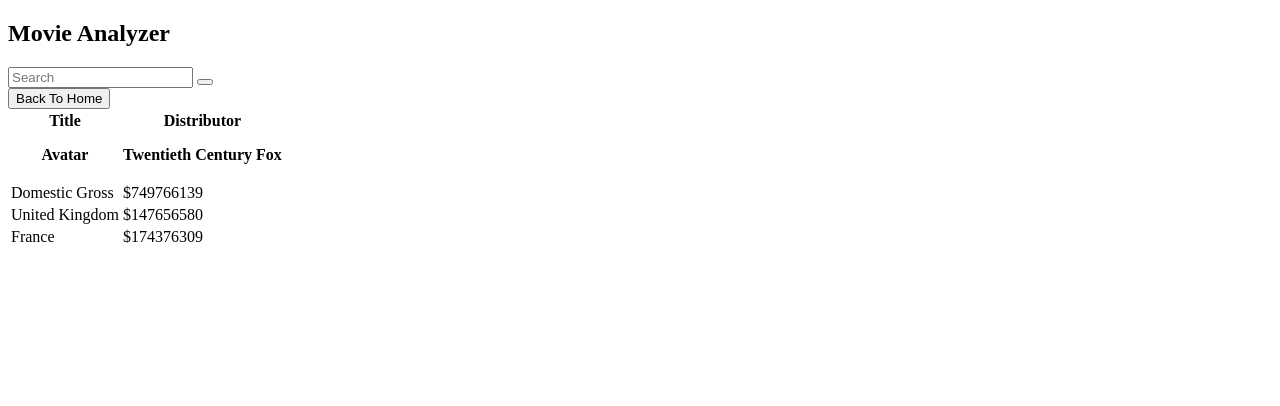
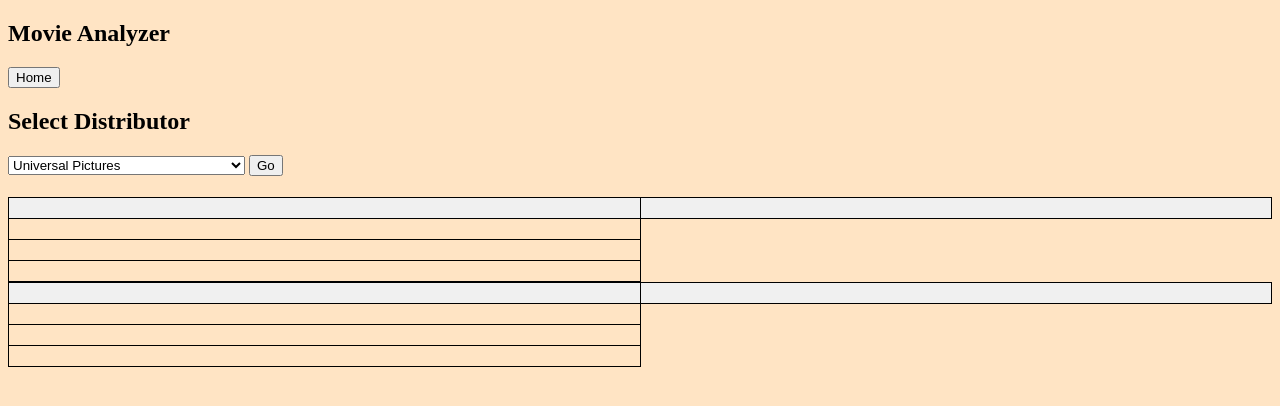
Before and after one commit to Melekai1/Movie-Analyzer, a Flask app: template movie-analyzer/templates/distributor.html in a window 1280 px wide. Shown: the top 406 px of the page. Run offline with Flask 3, Linux system fonts and the light colour scheme; the template is opened without the code that fills it, so the values that code supplies are empty.

Commit message:
Starting on Distributor Page

```diff
--- /dev/null
+++ b/movie-analyzer/static/distributor.css
@@ -0,0 +1,18 @@
+body {
+    background-color: bisque;
+}
+
+table {
+    width: 100%;
+    border-collapse: collapse;
+}
+
+th, td {
+    border: 1px solid black;
+    padding: 10px;
+    text-align: left;
+}
+
+thead {
+    background-color: #f0f0f0;
+}
--- a/movie-analyzer/templates/distributor.html
+++ b/movie-analyzer/templates/distributor.html
@@ -3,43 +3,150 @@
     <head>
         <meta charset="UTF-8">
         <title>Movie Analyzer</title>
-
+        <link rel="stylesheet" href="/static/distributor.css">
     </head>
 
 <body>
 
     <section id="header">
             <h1>Movie Analyzer</h1>
-            <input type="text" id="searching" placeholder="Search">
-            <button></button>
+            <button onclick="index.html">Home</button>
         </section>
 
-        <button onclick="index.html">Back To Home</button>
+    <section id="search-section">
+            <h2>Select Distributor</h2>
+            <select>
+                <option>Universal Pictures</option>
+                <option>Paramount Pictures</option>
+                <option>Walt Disney Studios Motion Pictures</option>
+                <option>Warner Bros.</option>
+                <option>Twentienth Century Fox</option>
+            </select>
+            <button>Go</button>
+    </section>
+
+        <h1 id="distributor-name"></h1>
 
         <table>
             <thead>
                 <tr>
-                    <th>Title <p>Avatar</p></th>
-                    <th>Distributor <p>Twentieth Century Fox</p></th>
+                    <th></th>
+                    <th></th>
                 </tr>
             </thead>
             <tbody>
+                <!--Section 1-->
                 <tr>
-                    <td>Domestic Gross</td>
-                    <td>$749766139</td>
+                    <td></td>
                 </tr>
+
+                <!-- Section 2-->
                 <tr>
-                    <td>United Kingdom</td>
-                    <td>$147656580</td>
+                    <td></td>
                 </tr>
+
+                <!-- Section 3-->
                 <tr>
-                    <td>France</td>
-                    <td>$174376309</td>
+                    <td></td>
+                </tr>
+
+                <!-- Section 4-->
+                <tr>
+
+                </tr>
+
+                <!-- Section 5-->
+                <tr>
+
+                </tr>
+
+                <!-- Section 6-->
+                <tr>
+
+                </tr>
+
+                <!-- Section 7-->
+                <tr>
+
+                </tr>
+
+                <!-- Section 8-->
+                <tr>
+
+                </tr>
+
+                <!-- Section 9-->
+                <tr>
+
+                </tr>
+
+                <!-- Section 10-->
+                <tr>
+
                 </tr>
             </tbody>
         </table>
 
+        <table>
+            <thead>
+                <tr>
+                    <th></th>
+                    <th></th>
+                </tr>
+            </thead>
+            <tbody>
+                <!--Section 1-->
+                <tr>
+                    <td></td>
+                </tr>
 
+                <!-- Section 2-->
+                <tr>
+                    <td></td>
+                </tr>
+
+                <!-- Section 3-->
+                <tr>
+                    <td></td>
+                </tr>
+
+                <!-- Section 4-->
+                <tr>
+
+                </tr>
+
+                <!-- Section 5-->
+                <tr>
+
+                </tr>
+
+                <!-- Section 6-->
+                <tr>
+
+                </tr>
+
+                <!-- Section 7-->
+                <tr>
+
+                </tr>
+
+                <!-- Section 8-->
+                <tr>
+
+                </tr>
+
+                <!-- Section 9-->
+                <tr>
+
+                </tr>
+
+                <!-- Section 10-->
+                <tr>
+
+                </tr>
+            </tbody>
+
+        </table>
 
 
 
--- a/movie-analyzer/templates/index.html
+++ b/movie-analyzer/templates/index.html
@@ -17,7 +17,7 @@
 
         <br><br>
         <section class="button-section">
-            <button id="button-1">Search By Distributor</button>
+            <button id="button-1" onclick="distributor.html">Search By Distributor</button>
             <button id="button-2" onclick="sortByName()">Sort By Name</button>
             <button id="button-3" onclick="sortByDomesticGross()">Sort By Domestic Gross</button>
         </section>
```
